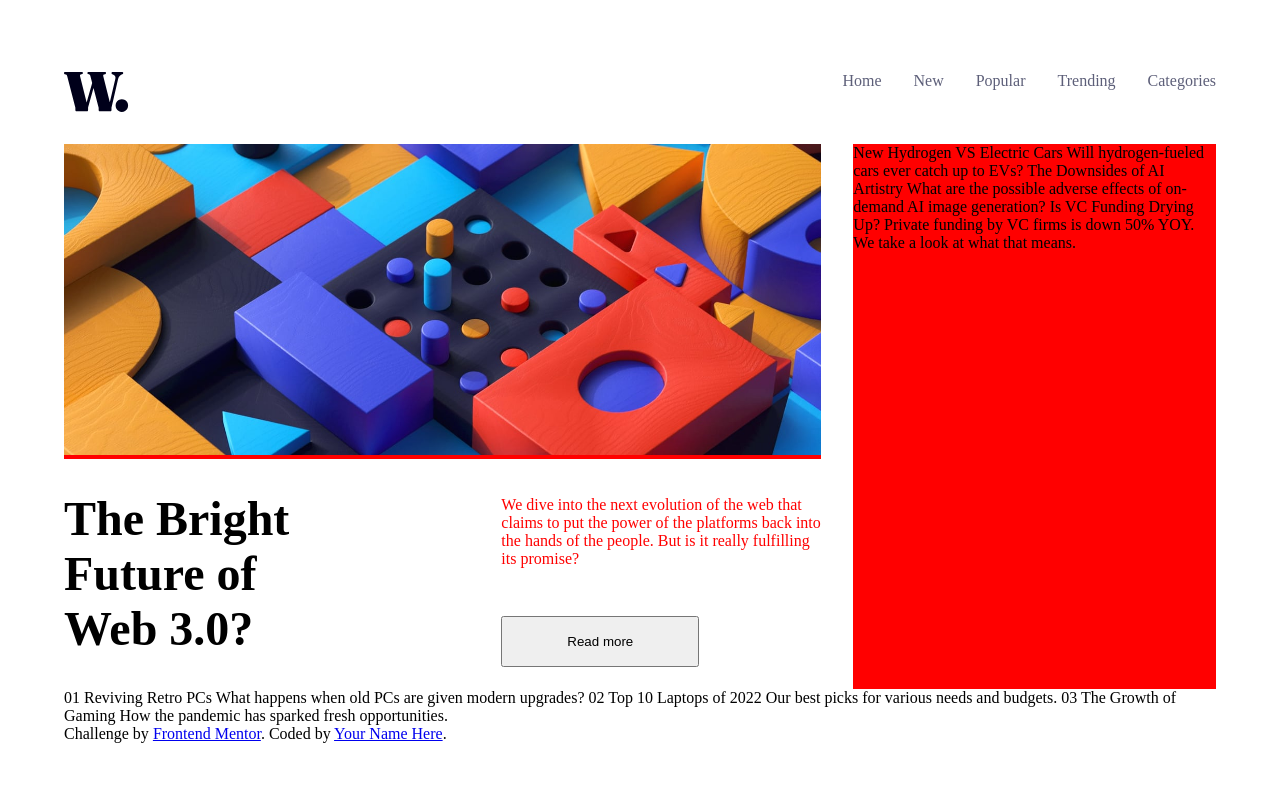
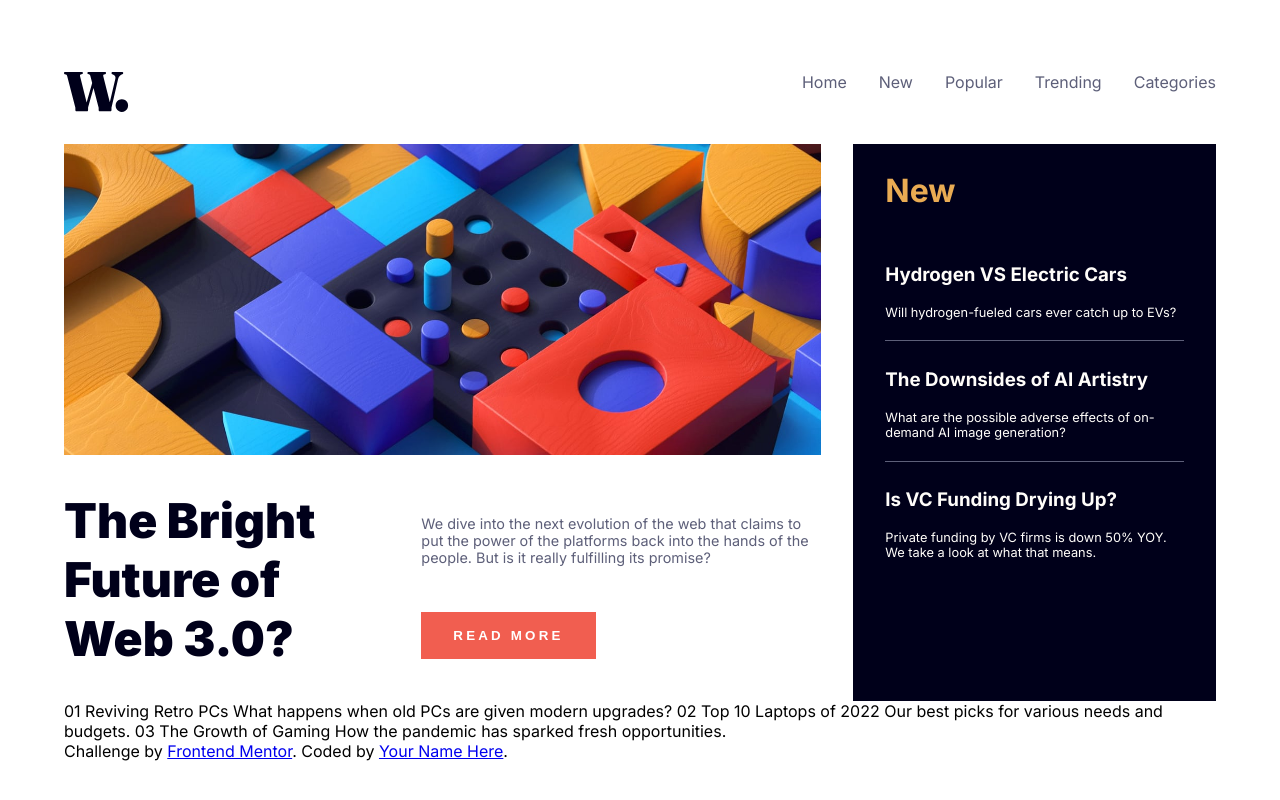
Before and after one commit to alli-Codes/news-homepage, a website: page index.html in a window 1280 px wide. Drawn offline with Linux system fonts and the light colour scheme.

Commit message:
Styling the aside section

```diff
--- a/css/style.scss
+++ b/css/style.scss
@@ -1,6 +1,16 @@
+@import url('https://fonts.googleapis.com/css2?family=Inter:wght@100;200;300;400;500;600;700;800;900&display=swap');
+$pc-red: hsl(35, 77%, 62%);
+$pc-orange: hsl(5, 85%, 63%);
+$sc-off__white: hsl(36, 100%, 99%);
+$sc-grayish__blue: hsl(233, 8%, 79%);
+$sc-dark__grayish__blue: hsl(236, 13%, 42%);
+$sc-very__dark__blue: hsl(240, 100%, 5%);
+
 body{
     display: flex;
     justify-content: center;
+    font-family: 'Inter',
+        sans-serif;
 }
 
 .container{
@@ -32,7 +42,7 @@ body{
         .image__section{
             // width: 10rem;
             // flex: 1;
-            background-color: red;
+            // background-color: red;
             position: relative;
             img{
                 width: 100%;
@@ -46,8 +56,9 @@ body{
             align-items: center;
             justify-content: space-between;
             h1{
-                width: 15rem;
-                // font-weight: bolder;
+                color: $sc-very__dark__blue;
+                width: 20rem;
+                font-weight: 900;
                 font-size: 3rem;
             }
             .description{
@@ -55,20 +66,44 @@ body{
                 flex-direction: column;
                 gap: 2rem;
                 p{
-                    color: red;
-                    width: 20rem;
+                    color: hsl(236, 13%, 42%);
+                    width: 25rem;
+                    font-size: .9rem;
                 }
                 button{
+                    background-color: $pc-orange;
+                    color: white;
+                    border: none;
                     align-self: flex-start;
-                    padding: 1rem 4rem;
+                    padding: 1rem 2rem;
+                    text-transform: uppercase;
+                    font-weight: 600;
+                    letter-spacing: .2rem;
                 }
             }
         }
     }
     aside{
-        background-color: red;
+        background-color: $sc-very__dark__blue;
+        color: $sc-off__white;
+        padding: 0 2rem;
         grid-column: 3/-1;
-        // flex: 1;
+        h1{
+            color: $pc-red;
+            font-size: 2rem;
+        }
+        section{
+            padding: .5rem 0;
+            p{
+                font-size: .8rem;
+            }
+        }
+        i{
+            height: .002rem;
+            width: 100%;
+            display: block;
+            border-top: .002rem solid $sc-dark__grayish__blue;
+        }
     }
 }
 }
--- a/index.html
+++ b/index.html
@@ -40,16 +40,26 @@
         </div>
       </main>
       <aside>
-        New
+        <h1>New</h1>
 
-        Hydrogen VS Electric Cars
-        Will hydrogen-fueled cars ever catch up to EVs?
+        <section>
+          <h3>Hydrogen VS Electric Cars</h3>
+          <p>Will hydrogen-fueled cars ever catch up to EVs?</p>
+        </section>
 
-        The Downsides of AI Artistry
-        What are the possible adverse effects of on-demand AI image generation?
+        <i></i>
 
-        Is VC Funding Drying Up?
-        Private funding by VC firms is down 50% YOY. We take a look at what that means.
+        <section>
+          <h3>The Downsides of AI Artistry</h3>
+          <p> What are the possible adverse effects of on-demand AI image generation?</p>
+        </section>
+
+        <i></i>
+
+        <section>
+          <h3>Is VC Funding Drying Up?</h3>
+          <p>Private funding by VC firms is down 50% YOY. We take a look at what that means.</p>
+        </section>
       </aside>
     </div>
 
```
Also changed, not shown: css/main.css, 1 other file.
